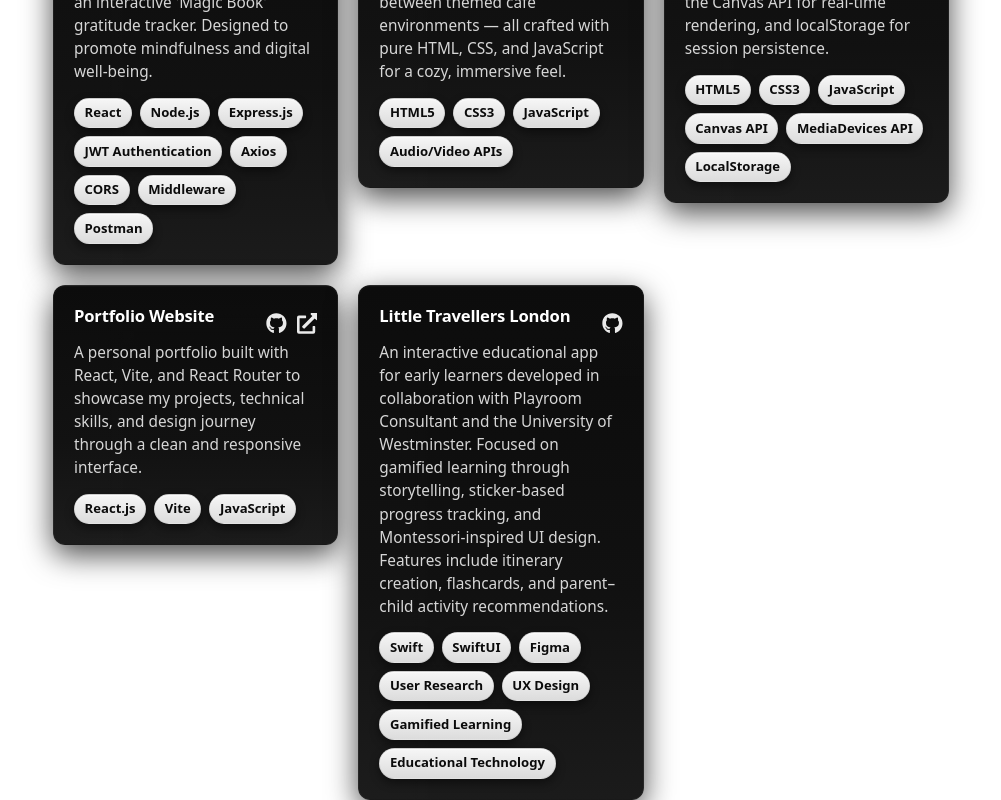
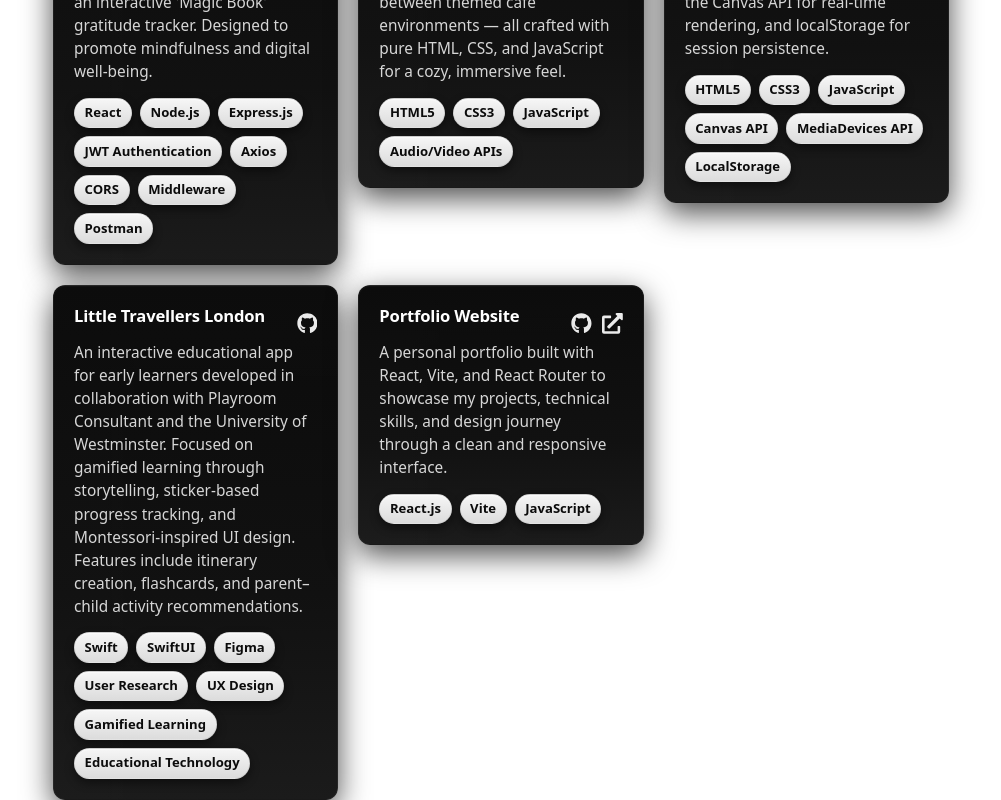
Before and after one commit to nilamshinde252005/Nilam_Portfolio, a React (Vite) app: page /Nilam_Portfolio/projects in a window 1280 px wide. Shown: the part 901-1701 px from the top of the page, without its empty margins (139-1140 px from the left). Built offline with nearby package versions, Linux system fonts and the light colour scheme.

Commit message:
Update Projects.jsx

```diff
--- a/src/pages/Projects.jsx
+++ b/src/pages/Projects.jsx
@@ -53,17 +53,7 @@ const PROJECTS = [
     github: "https://github.com/nilamshinde252005/PhotoBooth",
     live: "https://nilamshinde252005.github.io/PhotoBooth/",
   },
-
-   {
-    id: "p2",
-    title: "Portfolio Website",
-    description:
-      "A personal portfolio built with React, Vite, and React Router to showcase my projects, technical skills, and design journey through a clean and responsive interface.",
-    tags: ["React.js", "Vite", "JavaScript"],
-    github: "https://github.com/nilamshinde252005/Nilam_Portfolio/",
-    live:"https://nilamshinde252005.github.io/Nilam_Portfolio/",
-  },
-  {
+{
     id: "p5",
     title: "Little Travellers London",
     description:
@@ -80,6 +70,16 @@ const PROJECTS = [
     github: "https://github.com/nilamshinde252005/LittleTravellersLondon", // update if needed
     live: "", // or add link to prototype/demo if available
   },
+   {
+    id: "p2",
+    title: "Portfolio Website",
+    description:
+      "A personal portfolio built with React, Vite, and React Router to showcase my projects, technical skills, and design journey through a clean and responsive interface.",
+    tags: ["React.js", "Vite", "JavaScript"],
+    github: "https://github.com/nilamshinde252005/Nilam_Portfolio/",
+    live:"https://nilamshinde252005.github.io/Nilam_Portfolio/",
+  },
+
 ];
 
 export default function Projects() {
```
